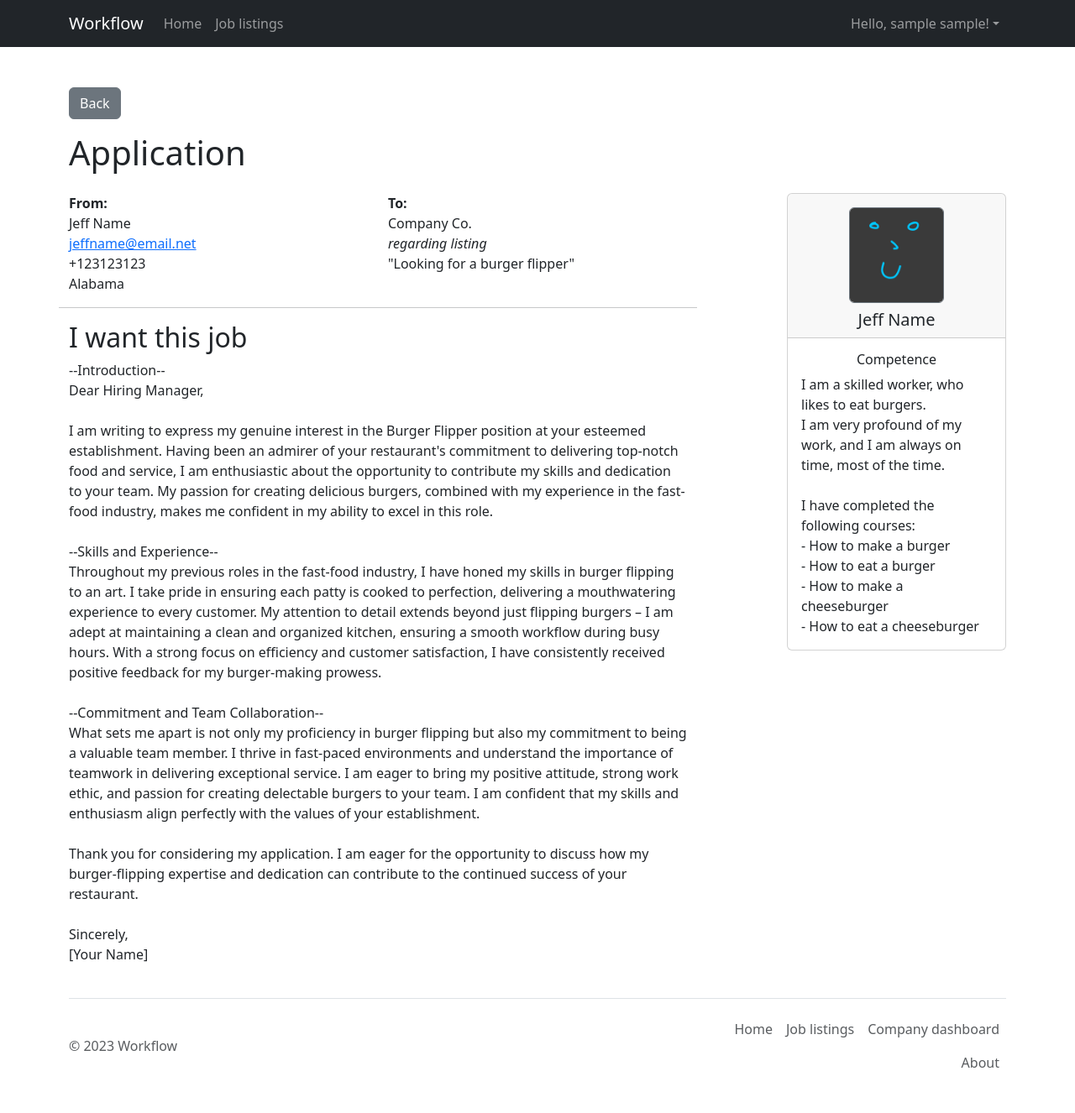
After one commit to ostepizza/workflow, a PHP site: page /applications/view.php in a window 1280 px wide. The commit adds this page. Shown: the whole page at 84% size. Run offline with PHP 8.4, Linux system fonts and the light colour scheme; a user stored in the database is signed in.

Commit message:
Created mockup for view application

```diff
--- /dev/null
+++ b/applications/view.php
@@ -0,0 +1,110 @@
+<?php include_once '../assets/include/template.php';
+
+function display() {
+?>
+<a href="javascript:history.back()" class="btn btn-secondary mt-5" role="button">Back</a><br>
+<div class="row mt-3">
+    <div class="col-md-12">
+        <h1>Application</h1>
+    </div>
+</div>
+
+<div class="row mt-3">
+    <div class="col-md-8">
+        <div class="row">
+            <div class="col-md-6">
+                <p>
+                    <b>From:</b><br>
+                    Jeff Name<br>
+                    <a href="mailto:#">jeffname@email.net</a><br>
+                    +123123123<br>
+                    Alabama<br>
+                </p>
+            </div>
+            <div class="col-md-6">
+                <p>
+                    <b>To:</b><br>
+                    Company Co.<br>
+                    <i>regarding listing</i><br>
+                    "Looking for a burger flipper"<br>
+                </p>
+            </div>
+            <hr>
+        </div>
+        <div class="row">
+            <div class="col-md-12">
+                <h2>I want this job</h2>
+            </div>
+        </div>
+        <div class="row">
+            <div class="col-md-12">
+                <p>
+                --Introduction--<br>
+                Dear Hiring Manager,<br>
+                <br>
+                I am writing to express my genuine interest in the Burger Flipper position at your esteemed establishment.
+                Having been an admirer of your restaurant's commitment to delivering top-notch food and service,
+                I am enthusiastic about the opportunity to contribute my skills and dedication to your team.
+                My passion for creating delicious burgers, combined with my experience in the fast-food industry,
+                makes me confident in my ability to excel in this role.<br>
+                <br>
+                --Skills and Experience--<br>
+                Throughout my previous roles in the fast-food industry,
+                I have honed my skills in burger flipping to an art.
+                I take pride in ensuring each patty is cooked to perfection,
+                delivering a mouthwatering experience to every customer.
+                My attention to detail extends beyond just flipping burgers –
+                I am adept at maintaining a clean and organized kitchen, ensuring a smooth workflow during busy hours.
+                With a strong focus on efficiency and customer satisfaction,
+                I have consistently received positive feedback for my burger-making prowess.<br>
+                <br>
+                --Commitment and Team Collaboration--<br>
+                What sets me apart is not only my proficiency in burger flipping but also my
+                commitment to being a valuable team member.
+                I thrive in fast-paced environments and understand the importance of
+                teamwork in delivering exceptional service. I am eager to bring my positive attitude,
+                strong work ethic, and passion for creating delectable burgers to your team.
+                I am confident that my skills and enthusiasm align perfectly with the values of your establishment.<br>
+                <br>
+                Thank you for considering my application. I am eager for the opportunity to
+                discuss how my burger-flipping expertise and dedication can contribute to the continued success of your restaurant.<br>
+                <br>
+                Sincerely,<br>
+                [Your Name]
+                </p>
+            </div>
+        </div>
+    </div>
+
+    <div class="col-md-1"></div>
+
+    <div class="col-md-3">
+        <div class="card">
+            <div class="card-header text-center">
+                <img src="../assets/img/user/default.jpg" alt="The default profile picture" class="img-fluid rounded border border-secondary w-50 m-2">
+                <br>
+                <span class="h5">Jeff Name</span>
+            </div>
+            <div class="card-body">
+                <p class="card-text h6 text-center">Competence</p>
+                <p class="card-text">
+                    I am a skilled worker, who likes to eat burgers.<br>
+                    I am very profound of my work, and I am always on time, most of the time.<br>
+                    <br>
+                    I have completed the following courses:<br>
+                    - How to make a burger<br>
+                    - How to eat a burger<br>
+                    - How to make a cheeseburger<br>
+                    - How to eat a cheeseburger
+                </p>
+            </div>
+        </div>
+    </div>
+</div>
+
+
+<?php
+
+}
+makePage('display', 'View Application', requireLogin: true);
+?>
--- a/user/edit.php
+++ b/user/edit.php
@@ -93,7 +93,7 @@ function display() {
 global $userInfo;
 ?>
 <!-- Content here -->
-<a href="index.php" class="btn btn-secondary active mt-5" role="button">Back to profile</a><br>
+<a href="index.php" class="btn btn-secondary mt-5" role="button">Back to profile</a><br>
 <div class="row mt-3">
     <div class="col-md-7">
         <h2>Edit profile details</h2>
```
